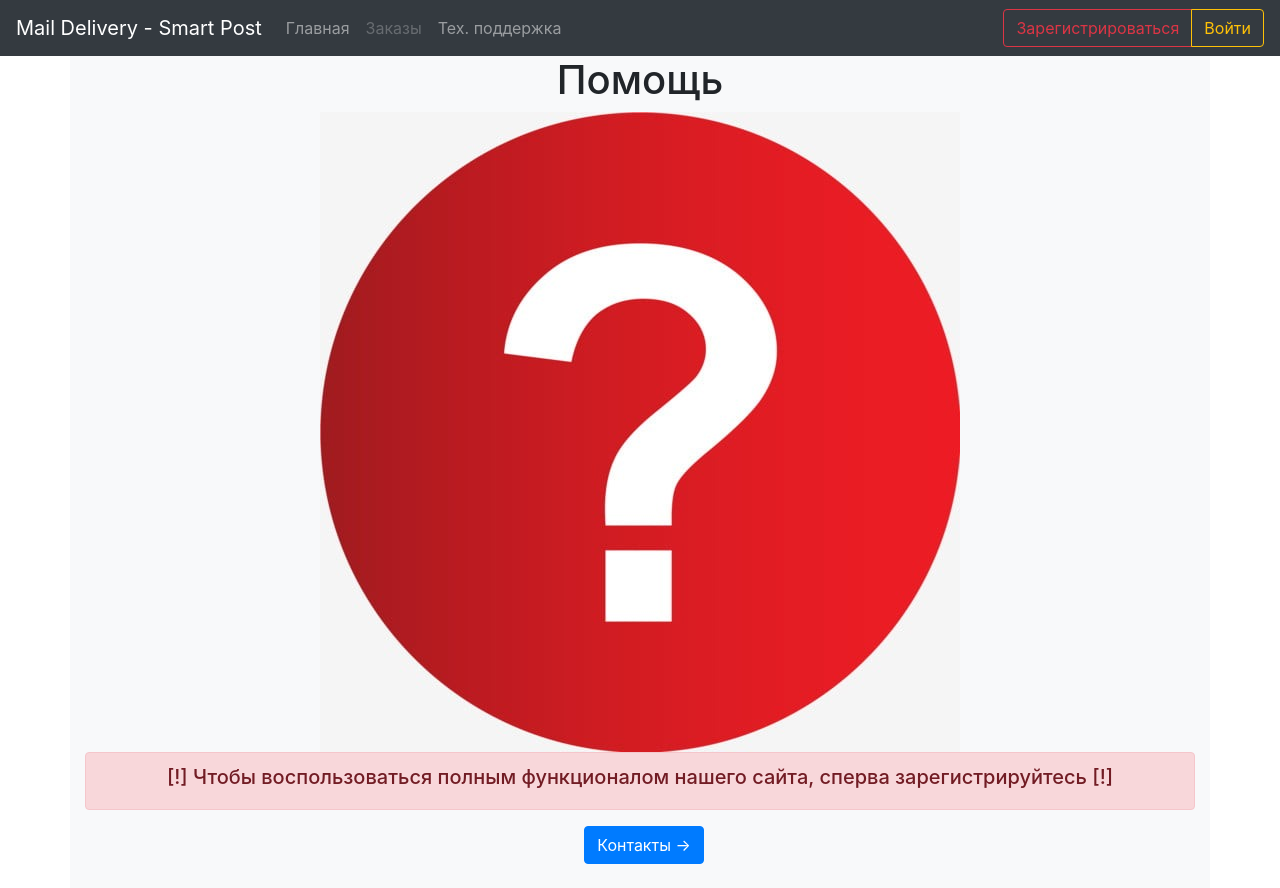
After one commit to Consileri/Post_bot, a Flask app: page /help in a window 1280 px wide. The commit adds this page. Run offline with Flask 2, Linux system fonts and the light colour scheme; some libraries are stand-ins or nearby versions.

Commit message:
Тех. поддержка

```diff
--- a/main.py
+++ b/main.py
@@ -108,6 +108,16 @@ def login():
     return render_template('login.html', title='Авторизация', form=form)
 
 
+@app.route('/help', methods=['GET', 'POST'])
+def help():
+    return render_template('help.html')
+
+
+@app.route('/contacts', methods=['GET', 'POST'])
+def contacts():
+    return render_template('contacts.html')
+
+
 @app.route('/logout')
 @login_required
 def logout():
@@ -206,8 +216,8 @@ def edit_orders(id):
             abort(404)
     if form.validate_on_submit():
         session = db_session.create_session()
-        orders = session.query(orders).filter(orders.id == id,
-                                          orders.user == current_user).first()
+        orders = session.query(Order).filter(Order.id == id,
+                                          Order.user == current_user).first()
         if orders:
             orders.country = form.country.data
             orders.town = form.town.data
@@ -223,7 +233,7 @@ def edit_orders(id):
             return redirect('/orders')
         else:
             abort(404)
-    return render_template('orders.html', title='Редактирование новости', form=form)
+    return render_template('order.html', title='Редактирование заказа', form=form)
 
 
 @app.route('/orders_delete/<int:id>', methods=['GET', 'POST'])
--- a/templates/base.html
+++ b/templates/base.html
@@ -27,14 +27,14 @@
                     <a class="nav-link" href="/list">Заказы</a>
                   </li>
                   <li class="nav-item">
-                    <a class="nav-link" href="#">Тех. поддержка</a>
+                    <a class="nav-link" href="/help">Тех. поддержка</a>
                   </li>
                 {% else %}
                   <li class="nav-item">
                     <a class="nav-link" href="/orders">Заказы</a>
                   </li>
                   <li class="nav-item">
-                    <a class="nav-link" href="#">Тех. поддержка</a>
+                    <a class="nav-link" href="/help">Тех. поддержка</a>
                   </li>
                 {% endif %}
               {% else %}
@@ -42,7 +42,7 @@
                     <a class="nav-link disabled" href="/orders">Заказы</a>
                   </li>
                   <li class="nav-item">
-                    <a class="nav-link" href="#">Тех. поддержка</a>
+                    <a class="nav-link" href="/help">Тех. поддержка</a>
                   </li>
               {% endif %}
             </ul>
--- /dev/null
+++ b/templates/help.html
@@ -0,0 +1,18 @@
+{% extends "base.html" %}
+
+{% block content %}
+    <h1 class="text-center">Помощь</h1>
+
+    <div class="bd-example" align="middle">
+        <img src="{{url_for('static', filename='ques.png')}}" align="middle" />
+    </div>
+
+    <div class="alert alert-danger" role="alert">
+        <h5 class="text-center">[!] Чтобы воспользоваться полным функционалом нашего сайта,
+        сперва зарегистрируйтесь [!]</h5>
+    </div>
+
+    <div class="text-center">
+        <a class="btn btn-primary ml-2" href="/contacts">Контакты -></a>
+    </div>
+{% endblock %}
```
Also changed, not shown: templates/contacts.html (added, +18 -0 lines), static/ques.png (added), static/tg.png (added).
